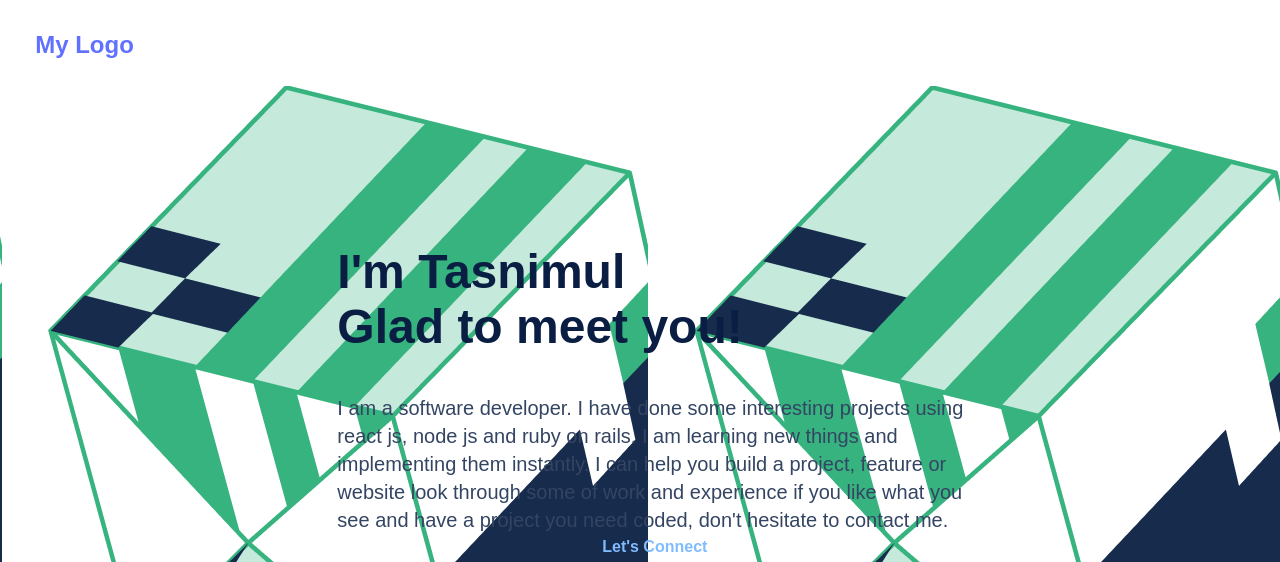
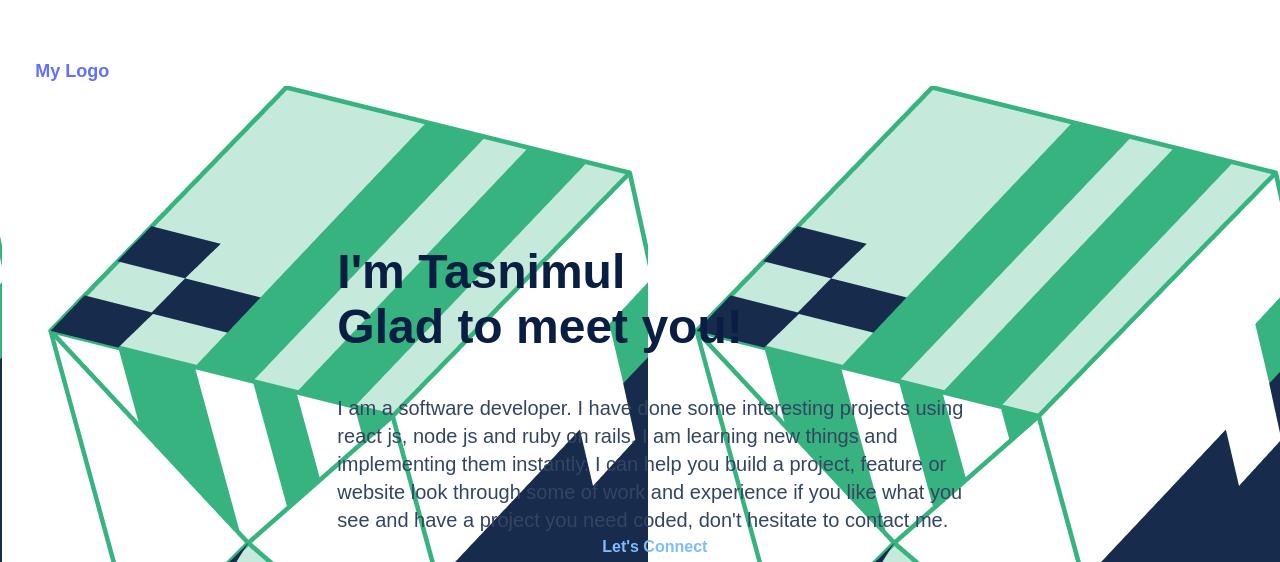
Before and after one commit to tasnimulhasan07/mobile-, a website: page index.html in a window 1280 px wide. Shown: the top 562 px of the page. Drawn offline with Linux system fonts and the light colour scheme.

Commit message:
finally syntax error identified

```diff
--- a/index.html
+++ b/index.html
@@ -6,7 +6,7 @@
     <meta http-equiv="X-UA-Compatible" content="IE=edge">
     <meta name="viewport" content="width=device-width, initial-scale=1.0">
     <title>Tasnimul hasan portfolio</title>
-    <link href="/style.css" rel="stylesheet" type="text/css">
+    <link href="style.css" rel="stylesheet" type="text/css">
     <style> body{background: url("image/pic.png");} </style>
 
   </head>
--- a/style.css
+++ b/style.css
@@ -37,7 +37,7 @@ nav {
 
 nav h1.logo {
   display: flex;
-  font-size: 18px
+  font-size: 18px;
   line-height: 80px;
   font-weight: bold;
   color: #6070ff;
```
